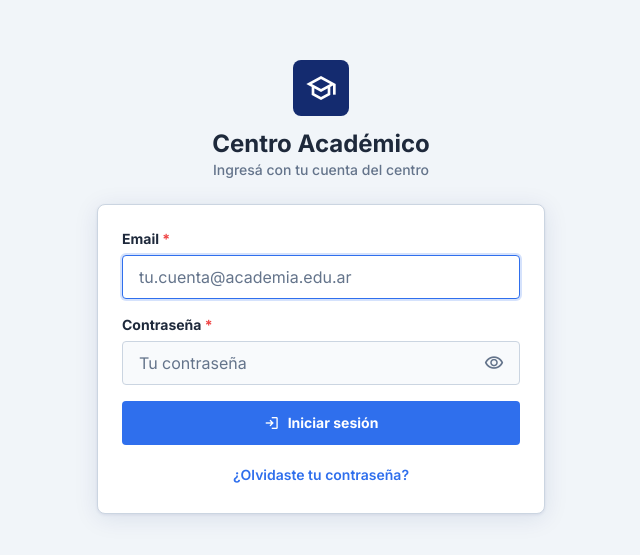
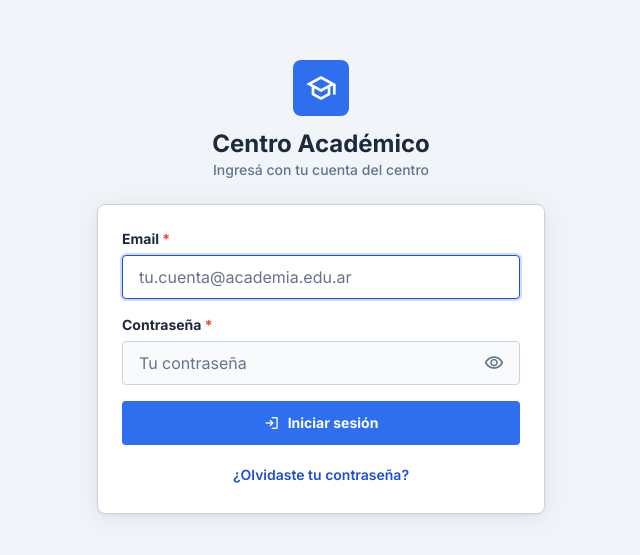
Before and after one commit to frqn2003/bandidosSW, a Next.js app: page / in a window 1280 px wide. Shown: the part 113-668 px from the top of the page, without its empty margins (319-959 px from the left). Built offline with nearby package versions, Linux system fonts and the light colour scheme; no server answers.

Commit message:
feat(diseno): retint azul y ajustes de pantallas (HU-PRO-01)

```diff
--- a/src/app/globals.css
+++ b/src/app/globals.css
@@ -13,8 +13,8 @@
 
   /* ── Paleta Nexo Académico (documento de diseño) ──────────────────────
 
-     Azul Nexo (primario)       #142B6F  encabezados, sidebar, marca
-     Azul Conexión (secundario) #2F6FED  botones principales, links, foco
+     Azul Conexión (primario)   #2F6FED  CTAs, activos, sidebar, marca
+     Azul Foco (secundario)     #1D4ED8  botones secundarios, foco, links
      Turquesa Nexo (acento)     #14B8A6  íconos, acentos, destacados
      Verde Éxito                #22C55E  Activo, asistencia, confirmaciones
      Ámbar Atención             #F59E0B  alertas, deuda, advertencias
@@ -24,23 +24,23 @@
      Gris Claro (fondo)         #F1F5F9  fondos de pantalla y tarjetas
   ────────────────────────────────────────────────────────────────────────── */
 
-  --color-primary: #142b6f;
+  --color-primary: #2f6fed;
   --color-on-primary: #ffffff;
-  --color-primary-container: #1e3a8a;
-  --color-on-primary-container: #b6c8ff;
-  --color-primary-fixed: #dce1ff;
-  --color-primary-fixed-dim: #b6c4ff;
-  --color-on-primary-fixed: #00164e;
-  --color-on-primary-fixed-variant: #264191;
+  --color-primary-container: #4a83f1;
+  --color-on-primary-container: #fefcff;
+  --color-primary-fixed: #d8e2ff;
+  --color-primary-fixed-dim: #adc6ff;
+  --color-on-primary-fixed: #001a42;
+  --color-on-primary-fixed-variant: #004395;
 
-  --color-secondary: #2f6fed;
+  --color-secondary: #1d4ed8;
   --color-on-secondary: #ffffff;
-  --color-secondary-container: #4a83f1;
-  --color-on-secondary-container: #fefcff;
-  --color-secondary-fixed: #d8e2ff;
-  --color-secondary-fixed-dim: #adc6ff;
-  --color-on-secondary-fixed: #001a42;
-  --color-on-secondary-fixed-variant: #004395;
+  --color-secondary-container: #dbe4ff;
+  --color-on-secondary-container: #062f83;
+  --color-secondary-fixed: #e0e6ff;
+  --color-secondary-fixed-dim: #c0ccff;
+  --color-on-secondary-fixed: #00114d;
+  --color-on-secondary-fixed-variant: #0e2c91;
 
   --color-tertiary: #14b8a6;
   --color-on-tertiary: #ffffff;
@@ -101,8 +101,8 @@
 
   /* ── Shadows ───────────────────────────────────────────────────────── */
 
-  --shadow-card: 0 4px 24px 0 rgb(20 43 111 / 0.1), 0 1px 3px 0 rgb(20 43 111 / 0.08);
-  --shadow-modal: 0 8px 40px 0 rgb(20 43 111 / 0.22), 0 2px 8px 0 rgb(20 43 111 / 0.12);
+  --shadow-card: 0 4px 24px 0 rgb(51 65 85 / 0.1), 0 1px 3px 0 rgb(51 65 85 / 0.08);
+  --shadow-modal: 0 8px 40px 0 rgb(51 65 85 / 0.22), 0 2px 8px 0 rgb(51 65 85 / 0.12);
 
   /* ── Spacing custom ────────────────────────────────────────────────── */
 
--- a/src/app/materias/page.tsx
+++ b/src/app/materias/page.tsx
@@ -281,14 +281,32 @@ function MateriasContent() {
                 </p>
               </div>
             </div>
+            <div className="flex flex-wrap items-center gap-2 print:hidden">
               <Button
                 type="button"
-              onClick={() => abrirModal("INSERCION", null)}
-              className="print:hidden"
+                variant="outline"
+                onClick={exportarCsv}
+                disabled={estadoCarga !== "listo" || filtradas.length === 0}
+                title="Descarga un .csv que abre en Excel"
               >
+                <Icon name="download" size={16} />
+                CSV
+              </Button>
+              <Button
+                type="button"
+                variant="outline"
+                onClick={imprimirListado}
+                disabled={estadoCarga !== "listo" || filtradas.length === 0}
+                title="Abre el diálogo de impresión: elegí «Guardar como PDF»"
+              >
+                <Icon name="print" size={16} />
+                PDF
+              </Button>
+              <Button type="button" onClick={() => abrirModal("INSERCION", null)}>
                 <Icon name="add" size={16} />
                 Nueva materia
               </Button>
+            </div>
           </header>
 
           <FiltrosMaterias
@@ -298,9 +316,6 @@ function MateriasContent() {
               setPagina(1);
             }}
             totalActivas={activas}
-            onExportarCsv={exportarCsv}
-            onExportarPdf={imprimirListado}
-            exportarDeshabilitado={estadoCarga !== "listo" || filtradas.length === 0}
           />
 
           {estadoCarga === "cargando" && (
--- a/src/app/profesores/page.tsx
+++ b/src/app/profesores/page.tsx
@@ -390,7 +390,11 @@ function CuerpoDocenteContent() {
       <Sidebar />
       <main className="flex-1 px-6 py-6 lg:px-8">
         <div className="mx-auto flex max-w-6xl flex-col gap-5">
-          <header className="flex flex-wrap items-start justify-between gap-4">
+          <header className="flex flex-wrap items-center justify-between gap-4">
+            <div className="flex items-center gap-3">
+              <span className="flex h-11 w-11 items-center justify-center rounded-md bg-primary-container/30">
+                <Icon name="groups" size={24} className="text-primary" />
+              </span>
               <div>
                 <nav aria-label="Ruta de navegación" className="mb-1">
                   <ol className="flex items-center gap-1 text-xs font-semibold text-on-surface-variant">
@@ -407,6 +411,7 @@ function CuerpoDocenteContent() {
                 <p className="text-sm font-medium text-on-surface-variant">
                   Gestión de profesores, materias asignadas y disponibilidad
                 </p>
+              </div>
             </div>
             <Button type="button" onClick={abrirNuevo}>
               <Icon name="add" size={16} />
--- a/src/components/alumnos/FiltrosAlumnos.tsx
+++ b/src/components/alumnos/FiltrosAlumnos.tsx
@@ -24,7 +24,9 @@ interface FiltrosAlumnosProps {
 
 export function FiltrosAlumnos({ estado, onChange, totalActivos }: FiltrosAlumnosProps) {
   const set = (patch: Partial<FiltrosAlumnosState>) => onChange({ ...estado, ...patch });
-  const hayFiltros = estado.busqueda.trim() !== "" || estado.estado !== "activo";
+
+  // Limpia el selector de estado; la búsqueda se mantiene (no depende de este botón).
+  const borrarFiltros = () => onChange({ ...estado, estado: "activo" });
 
   return (
     <form
@@ -65,17 +67,10 @@ export function FiltrosAlumnos({ estado, onChange, totalActivos }: FiltrosAlumno
           </Select>
         </div>
 
-        {hayFiltros && (
-          <Button
-            type="button"
-            variant="ghost"
-            onClick={() => onChange(FILTROS_ALUMNOS_INICIALES)}
-            className="self-end"
-          >
-            <Icon name="close" size={16} />
-            Borrar búsqueda
-          </Button>
-        )}
+        <Button type="button" variant="outline" onClick={borrarFiltros} className="self-end">
+          <Icon name="filter_alt_off" size={16} />
+          Limpiar filtros
+        </Button>
       </div>
       <p className="text-xs font-medium text-on-surface-variant" aria-live="polite">
         {totalActivos} {totalActivos === 1 ? "alumno activo" : "alumnos activos"}
--- a/src/components/layout/Sidebar.tsx
+++ b/src/components/layout/Sidebar.tsx
@@ -197,7 +197,6 @@ export function Sidebar() {
         {!rail && (
           <div className="min-w-0">
             <p className="text-sm font-bold leading-tight text-on-surface">Centro Académico</p>
-            <p className="text-xs font-medium text-on-surface-variant">Gestión académica</p>
           </div>
         )}
 
--- a/src/components/materias/FiltrosMaterias.tsx
+++ b/src/components/materias/FiltrosMaterias.tsx
@@ -24,23 +24,13 @@ interface FiltrosMateriasProps {
   estado: FiltrosMateriasState;
   onChange: (next: FiltrosMateriasState) => void;
   totalActivas: number;
-  onExportarCsv: () => void;
-  onExportarPdf: () => void;
-  exportarDeshabilitado: boolean;
 }
 
-export function FiltrosMaterias({
-  estado,
-  onChange,
-  totalActivas,
-  onExportarCsv,
-  onExportarPdf,
-  exportarDeshabilitado,
-}: FiltrosMateriasProps) {
+export function FiltrosMaterias({ estado, onChange, totalActivas }: FiltrosMateriasProps) {
   const set = (patch: Partial<FiltrosMateriasState>) => onChange({ ...estado, ...patch });
 
-  const hayFiltros =
-    estado.busqueda.trim() !== "" || estado.nivel !== "" || estado.estado !== "activo";
+  // Limpia los selectores; la búsqueda se mantiene (no depende de este botón).
+  const borrarFiltros = () => onChange({ ...estado, nivel: "", estado: "activo" });
 
   return (
     <form
@@ -97,40 +87,10 @@ export function FiltrosMaterias({
           </Select>
         </div>
 
-        {hayFiltros && (
-          <Button
-            type="button"
-            variant="ghost"
-            onClick={() => onChange(FILTROS_MATERIAS_INICIALES)}
-            className="self-end"
-          >
-            <Icon name="close" size={16} />
-            Borrar filtros
-          </Button>
-        )}
-
-        <div className="flex items-end gap-2 md:ml-auto">
-          <Button
-            type="button"
-            variant="outline"
-            onClick={onExportarCsv}
-            disabled={exportarDeshabilitado}
-            title="Descarga un .csv que abre en Excel"
-          >
-            <Icon name="download" size={16} />
-            Exportar CSV
-          </Button>
-          <Button
-            type="button"
-            variant="outline"
-            onClick={onExportarPdf}
-            disabled={exportarDeshabilitado}
-            title="Abre el diálogo de impresión: elegí «Guardar como PDF»"
-          >
-            <Icon name="print" size={16} />
-            PDF
-          </Button>
-        </div>
+        <Button type="button" variant="outline" onClick={borrarFiltros} className="self-end">
+          <Icon name="filter_alt_off" size={16} />
+          Limpiar filtros
+        </Button>
       </div>
       <p className="text-xs font-medium text-on-surface-variant" aria-live="polite">
         {totalActivas} {totalActivas === 1 ? "materia activa" : "materias activas"}
--- a/src/components/ui/Button.tsx
+++ b/src/components/ui/Button.tsx
@@ -7,15 +7,15 @@ type Variant = "primary" | "secondary" | "outline" | "ghost" | "destructive";
 type Size = "sm" | "md" | "lg" | "icon";
 
 // Roles de color del documento de diseño (Nexo Académico):
-// - "Azul Conexión" (#2F6FED) → botones principales, enlaces y foco.
-// - "Azul Nexo" (#142B6F)    → encabezados, barra lateral y marca.
+// - "Azul Conexión" (#2F6FED) → CTAs, activos, marca (tokens primary).
+// - "Azul Foco" (#1D4ED8)     → botones secundarios, foco y links.
 // Por eso el CTA principal (variant="primary") usa el azul de conexión y el
-// hover cae al azul institucional más profundo.
+// hover cae al azul profundo derivado (secondary).
 const variantClasses: Record<Variant, string> = {
   primary:
+    "bg-primary text-on-primary hover:bg-secondary active:scale-[0.97] disabled:hover:bg-primary",
+  secondary:
     "bg-secondary text-on-secondary hover:bg-primary active:scale-[0.97] disabled:hover:bg-secondary",
-  secondary:
-    "bg-primary text-on-primary hover:bg-secondary active:scale-[0.97] disabled:hover:bg-primary",
   outline:
     "border border-secondary bg-transparent text-secondary hover:bg-secondary/5 active:scale-[0.97]",
   ghost: "bg-transparent text-secondary hover:bg-secondary/10 active:scale-[0.97]",
```
Also changed, not shown: design-system/bandidossw/MASTER.md (+18 -18 lines). Lines whose indentation alone changed are shown as unchanged.
